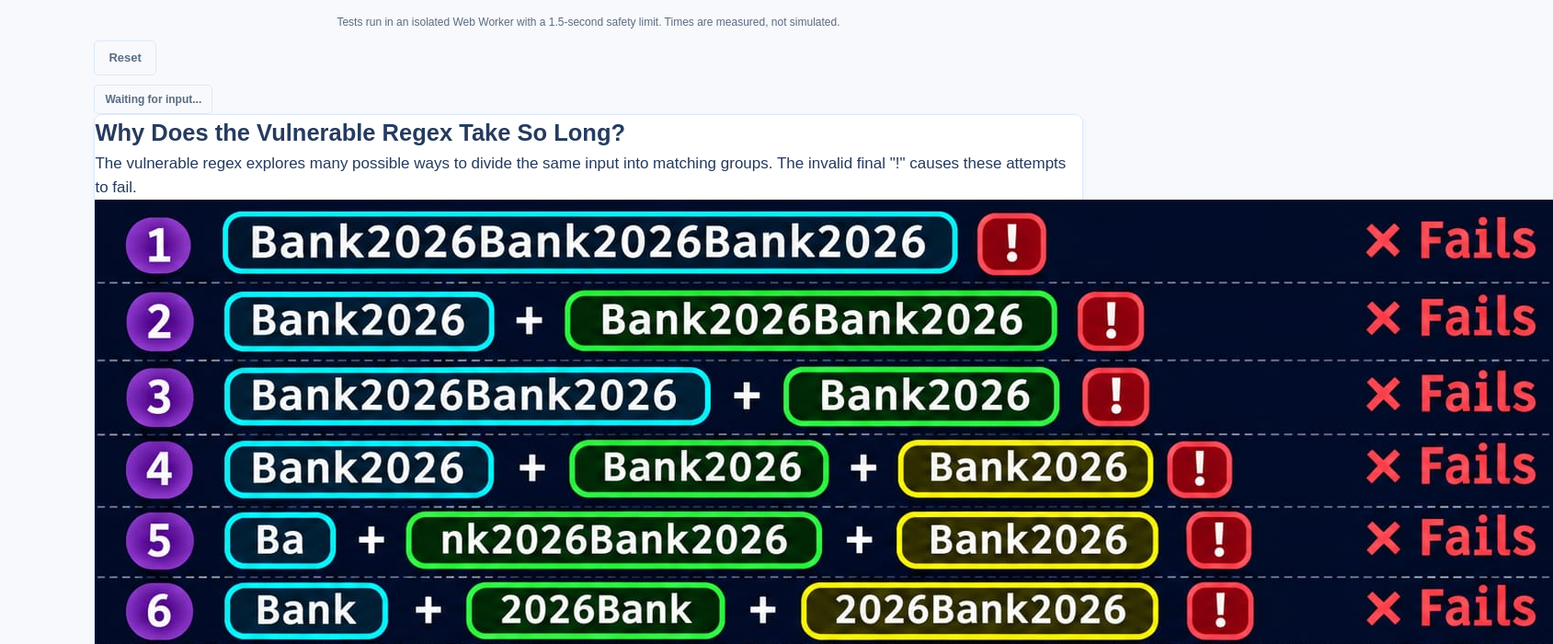
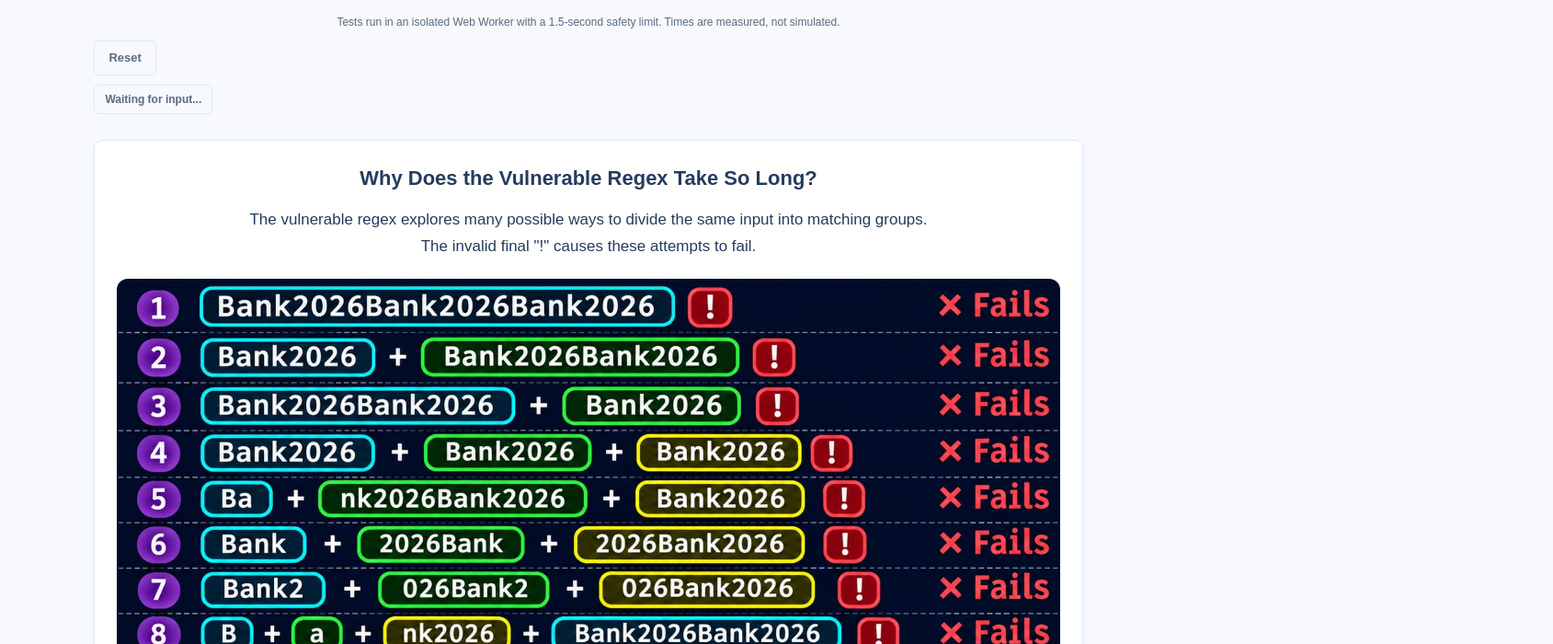
Before and after one commit to Rahaf-Ali22/final_project_42Amman, a plain HTML site: page Final Project/redos_page.html in a window 1280 px wide. Shown: the part 2280-2980 px from the top of the page at 92% size, 1689 px wide, since content can reach past the window. Drawn offline with nearby package versions, Linux system fonts and the light colour scheme.

Commit message:
Update redos_style.css

```diff
--- a/Final Project/redos_style.css
+++ b/Final Project/redos_style.css
@@ -855,3 +855,34 @@ footer {
     text-align: center;
     font-size: 0.85rem;
 }
+/* Backtracking Illustration */
+.backtracking-demo {
+  margin: 28px 0;
+  padding: 24px;
+  text-align: center;
+}
+
+.backtracking-demo h2 {
+  margin-bottom: 14px;
+  font-size: 22px;
+}
+
+.backtracking-demo img {
+  display: block;
+  width: 100%;
+  max-width: 1050px;
+  height: auto;
+  margin: 20px auto;
+  border-radius: 12px;
+}
+
+.backtracking-demo p {
+  margin: 12px auto;
+  max-width: 760px;
+  line-height: 1.7;
+}
+
+.backtracking-demo .backtracking-caption {
+  font-size: 13px;
+  opacity: 0.75;
+}
```
